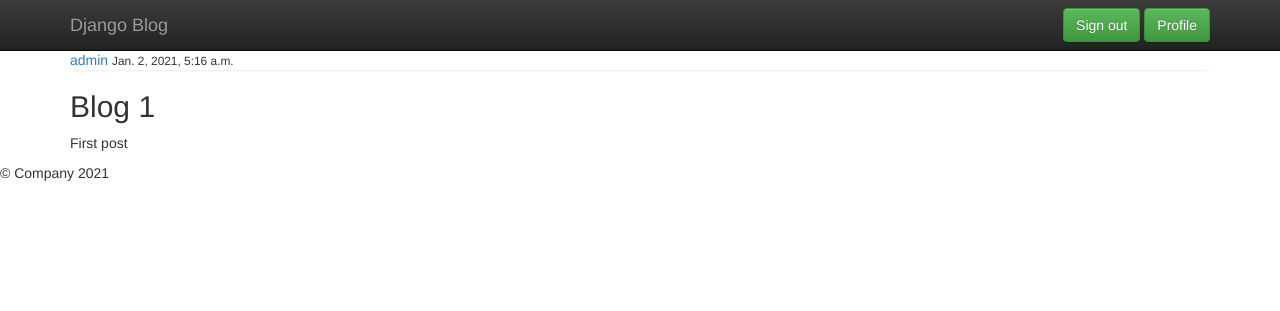
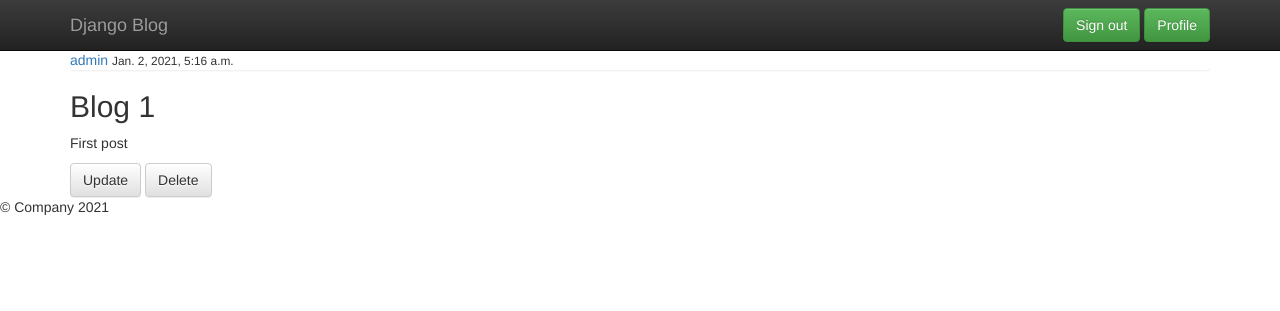
Before and after one commit to liberbell/py32, a Django app: page /post/1 in a window 1280 px wide. Shown: the top 311 px of the page. Run offline with Django 3.2, Linux system fonts and the light colour scheme; a user stored in the database is signed in; data comes from the database, SQL or seed files in the repository; some libraries are stand-ins or nearby versions.

Commit message:
postdetail1

```diff
--- a/django_project/blog/templates/blog/post_detail.html
+++ b/django_project/blog/templates/blog/post_detail.html
@@ -11,6 +11,12 @@
             <h2>{{ object.title }}</h2>
             <p>{{ object.content }}</p>
         </div>
+        {% if object.author == user %}
+            <div>
+                <a class="btn btn-default " href="{% url 'post-update' object.id %}">Update</a>
+                <a class="btn btn-default " href="{% url 'post-delete' object.id %}">Delete</a>
+            </div>
+        {% endif %}
     </article>
 </div>
 {% endblock content %}
```
